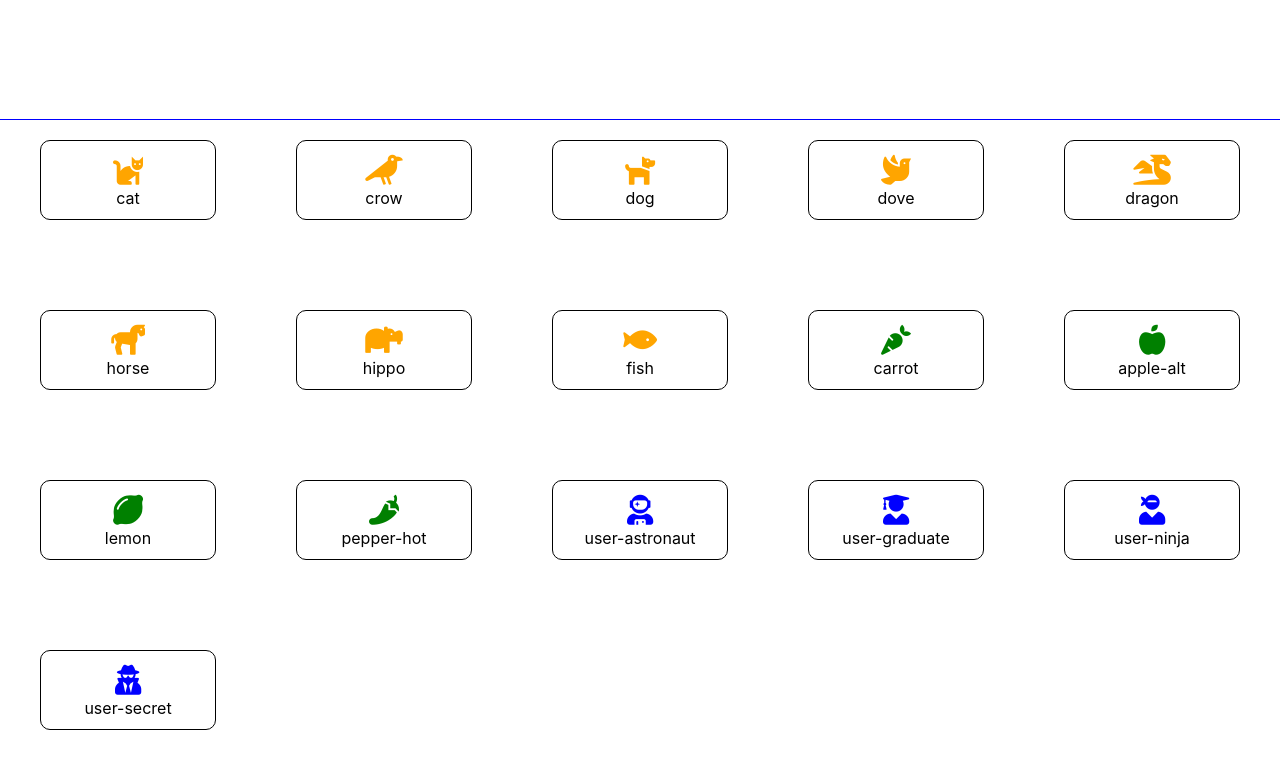
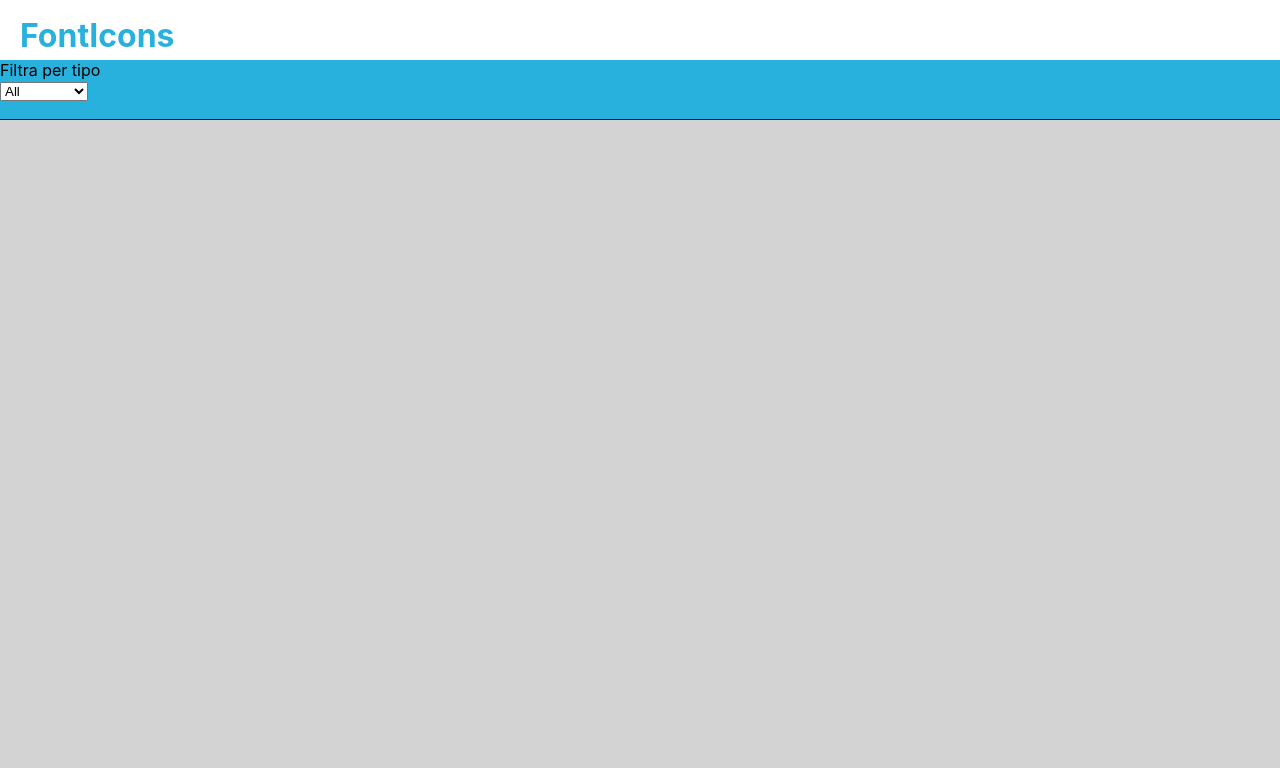
Before and after one commit to Fede180600/js-es6-icons, a plain HTML site: page index.html in a window 1280 px wide. Drawn offline with Linux system fonts and the light colour scheme.

Commit message:
trying to do bonus

```diff
--- a/css/style.css
+++ b/css/style.css
@@ -33,12 +33,29 @@ header {
     /* TEST */
     border-bottom: 1px solid blue;
 }
+.header-top {
+    color: #29b1dd;
+    height: 50%;
+    position: relative;
+}
+
+.header-top > h1 {
+    position: absolute;
+    bottom : 5px;
+    left: 20px;
+}
+
+.header-bottom {
+     background-color: #29b1dd;
+     height: 50%;
+}
 /* /HEADER */
 
 /* MAIN */
 main {
     width: 100%;
-    height: calc(100% - 120px)
+    height: calc(100% - 120px);
+    background-color: lightgray;
 }
 
 #items-container {
@@ -49,9 +66,11 @@ main {
 }
 
 .item {
-    border: 1px solid black;
+    background-color: whitesmoke;
+    box-shadow: 0px 0px 5px 5px rgba(136, 136, 136, 0.2);
     border-radius: 10px;
     margin: 20px 40px;
+    padding: 20px 0;
     width: calc(100% / 5 - 80px);
     height: 80px;
     display: flex;
@@ -61,6 +80,12 @@ main {
 }
 
 .item-icon {
-    font-size: 30px;
+    font-size: 34px;
+}
+
+.item-name {
+    text-transform: uppercase;
+    font-size: 14px;
+    font-weight: 600;
 }
 /* /MAIN */
--- a/index.html
+++ b/index.html
@@ -13,7 +13,18 @@
 <body>
     <!-- HEADER -->
     <header>
-
+        <div class="header-top">
+            <h1>FontIcons</h1>
+        </div>
+        <div class="header-bottom">
+            <p>Filtra per tipo</p>
+            <select name="filter" id="filter">
+                <option value="all">All</option>
+                <option value="animals">Animals</option>
+                <option value="vegetables">Vegetables</option>
+                <option value="user">User</option>
+            </select>
+        </div>
     </header>
     <!-- /HEADER -->
 
--- a/js/script.js
+++ b/js/script.js
@@ -138,20 +138,45 @@ const icons = [
 //Milestone 2
 //Ciascuna icona ha una proprietà "color": utilizzare questa proprietà per visualizzare le icone del colore corrispondente.
 //Prelevo il items-container
-const itemsContainer = document.getElementById('items-container');
-//Imposto ciclo forEach per scorrere tutti gli Objects della array
-icons.forEach((element) => {
-    const newItem = document.createElement('div');
-    newItem.classList.add('item');
-    itemsContainer.append(newItem);
-    newItem.innerHTML = `
+// const itemsContainer = document.getElementById('items-container');
+// //Imposto ciclo forEach per scorrere tutti gli Objects della array
+// icons.forEach((element) => {
+//     const newItem = document.createElement('div');
+//     newItem.classList.add('item');
+//     itemsContainer.append(newItem);
+//     newItem.innerHTML = `
 
-        <div class="item-icon">
-            <span><i class="${element.family} ${element.prefix}${element.name} ${element.color}"></i></span>
-        </div>
-        <div class="item-name">
-            <p>${element.name}</p>
-        </div>
+//         <div class="item-icon">
+//             <span><i class="${element.family} ${element.prefix}${element.name} ${element.color}"></i></span>
+//         </div>
+//         <div class="item-name">
+//             <p>${element.name}</p>
+//         </div>
 
-    `
+//     `
+// })
+
+//  BONUS
+// Aggiungere alla pagina una select in cui le options corrispondono ai vari tipi di icone (animal, vegetable, user). Quando l'utente seleziona un tipo dalla select, visualizzare solamente le icone corrispondenti
+const myFilter = document.getElementById('filter').value;
+myFilter.addEventListener("click", function() {
+    console.log(myFilter.value);
+
 })
+// const itemsContainer = document.getElementById('items-container');
+// //Imposto ciclo forEach per scorrere tutti gli Objects della array
+// icons.forEach((element) => {
+//     const newItem = document.createElement('div');
+//     newItem.classList.add('item');
+//     itemsContainer.append(newItem);
+//     newItem.innerHTML = `
+
+//         <div class="item-icon">
+//             <span><i class="${element.family} ${element.prefix}${element.name} ${element.color}"></i></span>
+//         </div>
+//         <div class="item-name">
+//             <p>${element.name}</p>
+//         </div>
+
+//     `
+// })
```
